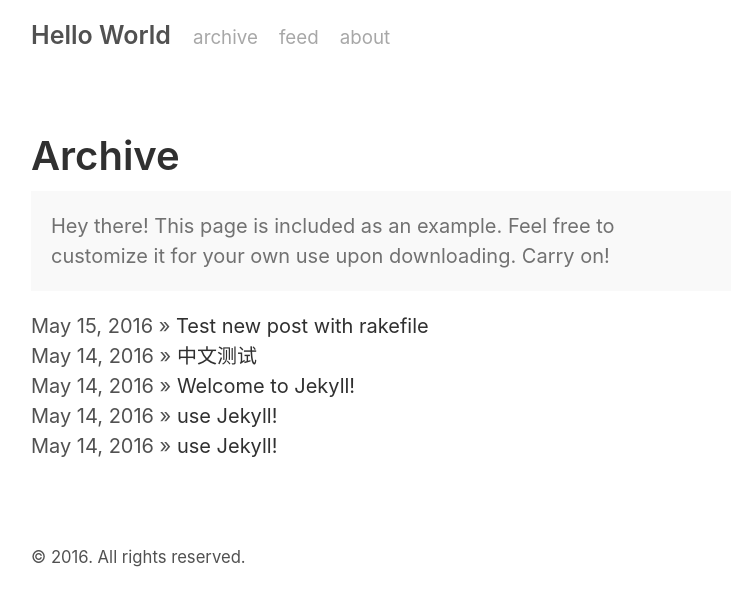
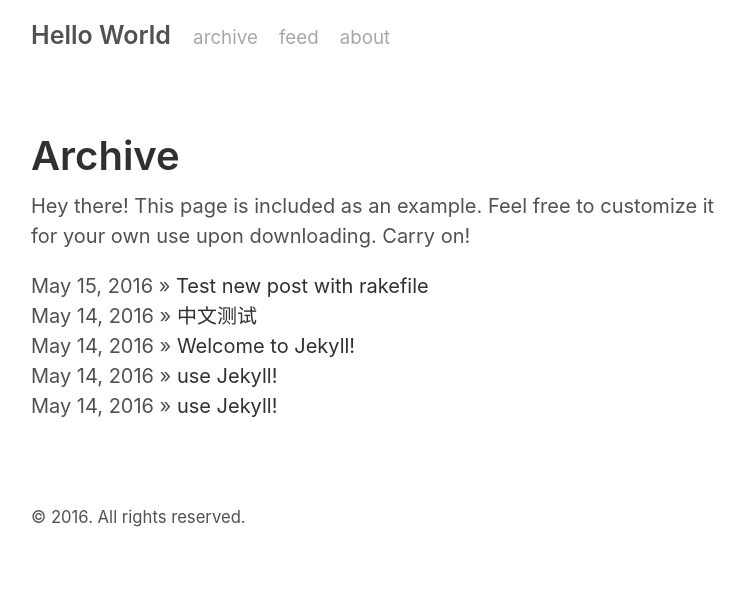
Before and after one commit to zjengjie/zjengjie.github.com, a Jekyll site: the page built from archive.html, in a window 1280 px wide. Shown: the top 606 px of the page, without its empty margins (259-1002 px from the left). Built offline with Jekyll 4.4.1, drawn with Linux system fonts in a browser that asks for light colours.

Commit message:
archive test

```diff
--- a/archive.html
+++ b/archive.html
@@ -3,7 +3,7 @@ layout: page
 title: Archive
 ---
 
-<p class="message">
+<p>
   Hey there! This page is included as an example. Feel free to customize it for your own use upon downloading. Carry on!
 </p>
 
```
